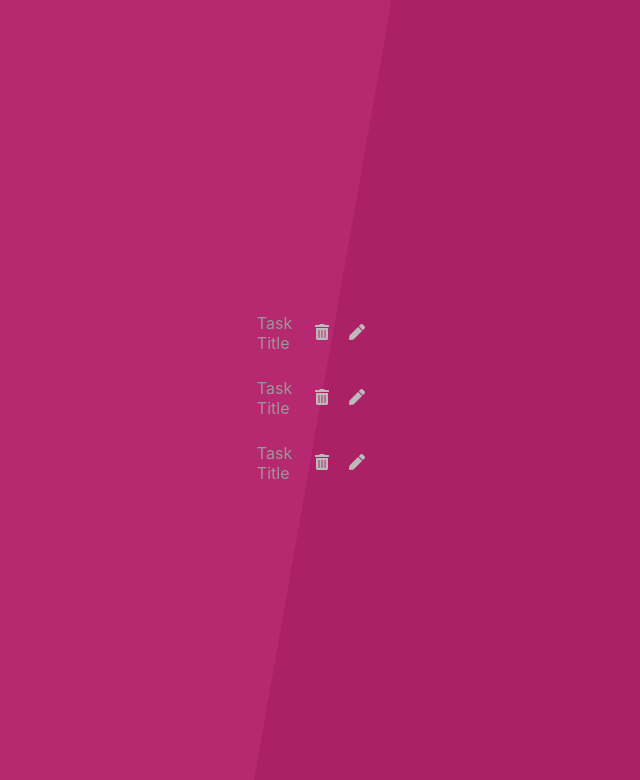
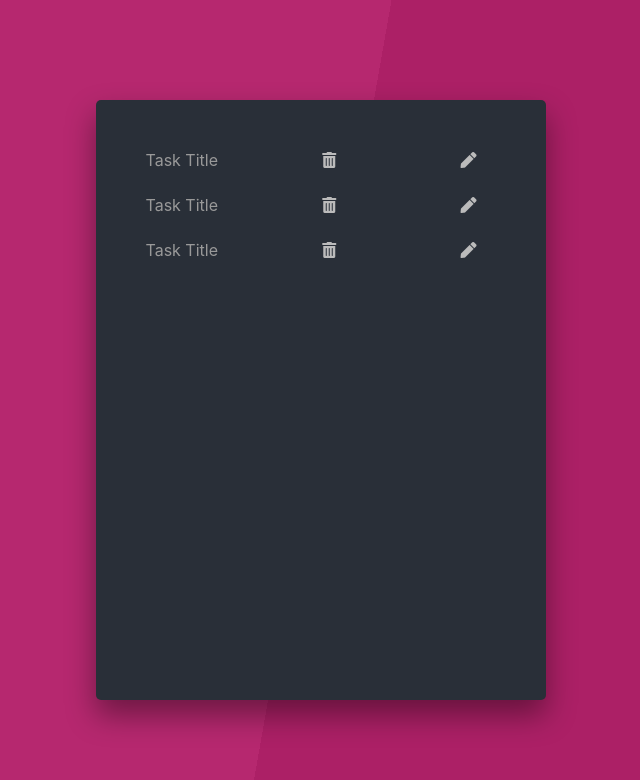
Before and after one commit to txddra/Task-Manager, a React (Create React App) app: page / in a window 1280 px wide. Shown: the top 780 px of the page, without its empty margins (319-959 px from the left). Built offline with nearby package versions, Linux system fonts and the light colour scheme.

Commit message:
added divs with classnames that corresspond to the css

```diff
--- a/src/App.js
+++ b/src/App.js
@@ -8,7 +8,12 @@ function App() {
   return (
     <TaskListContextProvider>
       <div className="container">
+        <div className ="app-wrapper">
+          <div className = "main">
 <TaskList />
+
+          </div>
+        </div>
     </div>
 
     </TaskListContextProvider>
```
